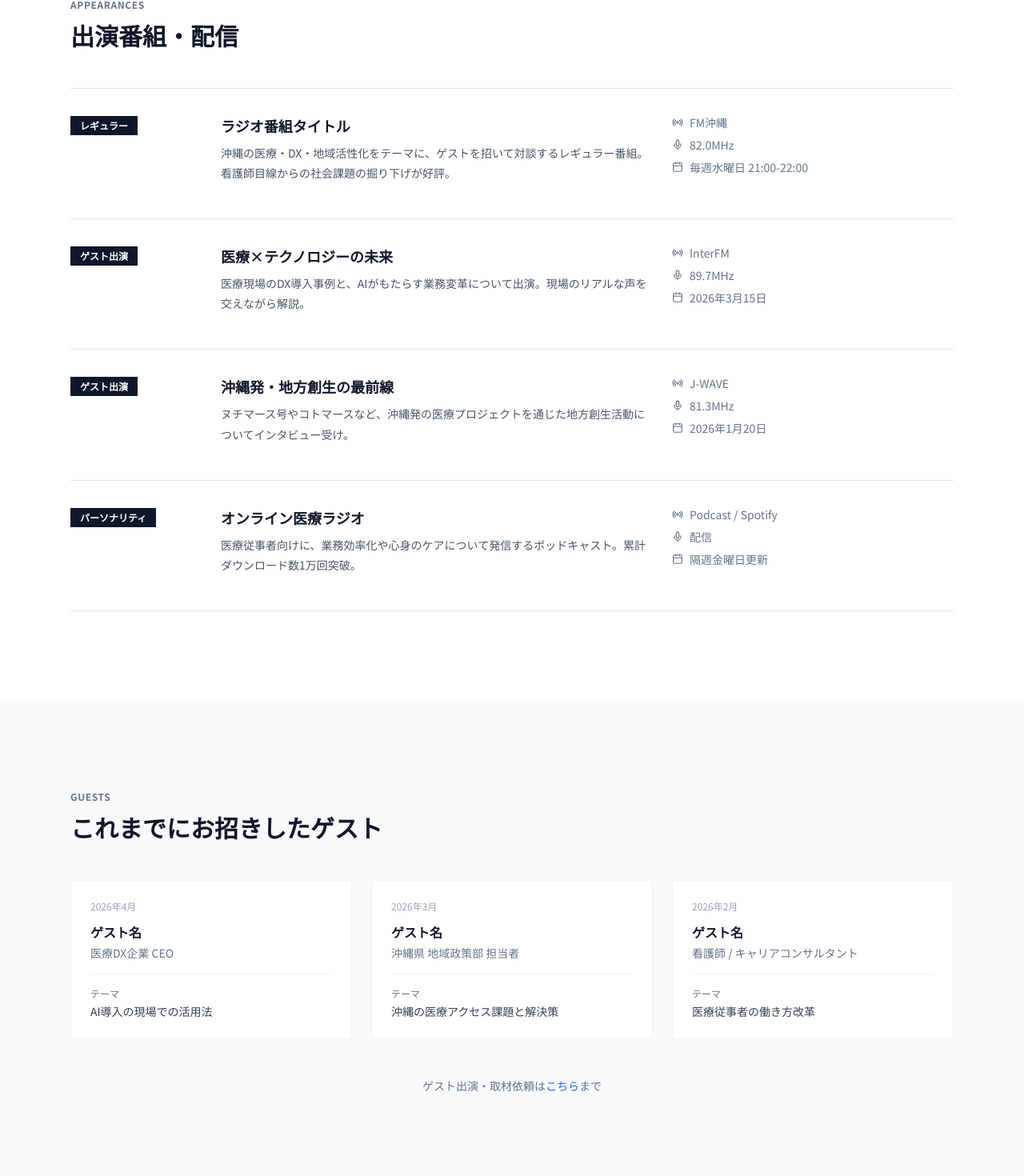
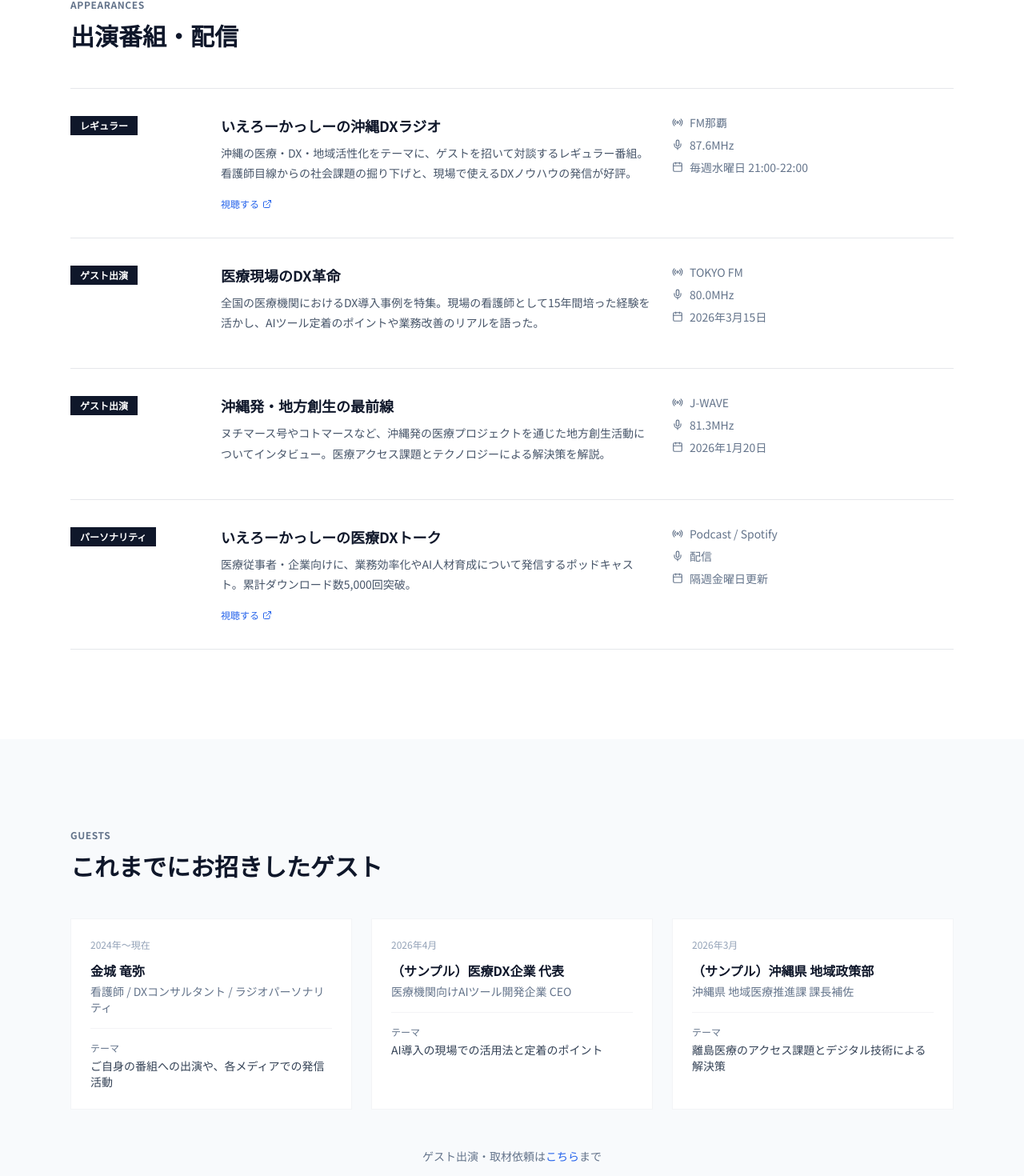
Before and after one commit to Rk2714/portfolio-site-v2, a Next.js app: page /media in a window 1280 px wide. Shown: the part 515-1985 px from the top of the page at 80% size. Built offline with nearby package versions, Linux system fonts and the light colour scheme.

Commit message:
Add realistic radio samples to media page

```diff
--- a/src/app/media/page.tsx
+++ b/src/app/media/page.tsx
@@ -5,20 +5,20 @@ import { Mic, Radio, Calendar, ExternalLink } from "lucide-react";
 const mediaAppearances = [
   {
     type: "レギュラー",
-    title: "ラジオ番組タイトル",
-    station: "FM沖縄",
-    frequency: "82.0MHz",
+    title: "いえろーかっしーの沖縄DXラジオ",
+    station: "FM那覇",
+    frequency: "87.6MHz",
     schedule: "毎週水曜日 21:00-22:00",
-    description: "沖縄の医療・DX・地域活性化をテーマに、ゲストを招いて対談するレギュラー番組。看護師目線からの社会課題の掘り下げが好評。",
-    link: "#",
+    description: "沖縄の医療・DX・地域活性化をテーマに、ゲストを招いて対談するレギュラー番組。看護師目線からの社会課題の掘り下げと、現場で使えるDXノウハウの発信が好評。",
+    link: "https://open.spotify.com/show/sample",
   },
   {
     type: "ゲスト出演",
-    title: "医療×テクノロジーの未来",
-    station: "InterFM",
-    frequency: "89.7MHz",
+    title: "医療現場のDX革命",
+    station: "TOKYO FM",
+    frequency: "80.0MHz",
     schedule: "2026年3月15日",
-    description: "医療現場のDX導入事例と、AIがもたらす業務変革について出演。現場のリアルな声を交えながら解説。",
+    description: "全国の医療機関におけるDX導入事例を特集。現場の看護師として15年間培った経験を活かし、AIツール定着のポイントや業務改善のリアルを語った。",
     link: "#",
   },
   {
@@ -27,38 +27,38 @@ const mediaAppearances = [
     station: "J-WAVE",
     frequency: "81.3MHz",
     schedule: "2026年1月20日",
-    description: "ヌチマース号やコトマースなど、沖縄発の医療プロジェクトを通じた地方創生活動についてインタビュー受け。",
+    description: "ヌチマース号やコトマースなど、沖縄発の医療プロジェクトを通じた地方創生活動についてインタビュー。医療アクセス課題とテクノロジーによる解決策を解説。",
     link: "#",
   },
   {
     type: "パーソナリティ",
-    title: "オンライン医療ラジオ",
+    title: "いえろーかっしーの医療DXトーク",
     station: "Podcast / Spotify",
     frequency: "配信",
     schedule: "隔週金曜日更新",
-    description: "医療従事者向けに、業務効率化や心身のケアについて発信するポッドキャスト。累計ダウンロード数1万回突破。",
-    link: "#",
+    description: "医療従事者・企業向けに、業務効率化やAI人材育成について発信するポッドキャスト。累計ダウンロード数5,000回突破。",
+    link: "https://open.spotify.com/show/sample",
   },
 ];
 
 const guests = [
   {
-    name: "ゲスト名",
-    title: "医療DX企業 CEO",
-    topic: "AI導入の現場での活用法",
+    name: "金城 竜弥",
+    title: "看護師 / DXコンサルタント / ラジオパーソナリティ",
+    topic: "ご自身の番組への出演や、各メディアでの発信活動",
+    date: "2024年〜現在",
+  },
+  {
+    name: "（サンプル）医療DX企業 代表",
+    title: "医療機関向けAIツール開発企業 CEO",
+    topic: "AI導入の現場での活用法と定着のポイント",
     date: "2026年4月",
   },
   {
-    name: "ゲスト名",
-    title: "沖縄県 地域政策部 担当者",
-    topic: "沖縄の医療アクセス課題と解決策",
+    name: "（サンプル）沖縄県 地域政策部",
+    title: "沖縄県 地域医療推進課 課長補佐",
+    topic: "離島医療のアクセス課題とデジタル技術による解決策",
     date: "2026年3月",
-  },
-  {
-    name: "ゲスト名",
-    title: "看護師 / キャリアコンサルタント",
-    topic: "医療従事者の働き方改革",
-    date: "2026年2月",
   },
 ];
 
```
